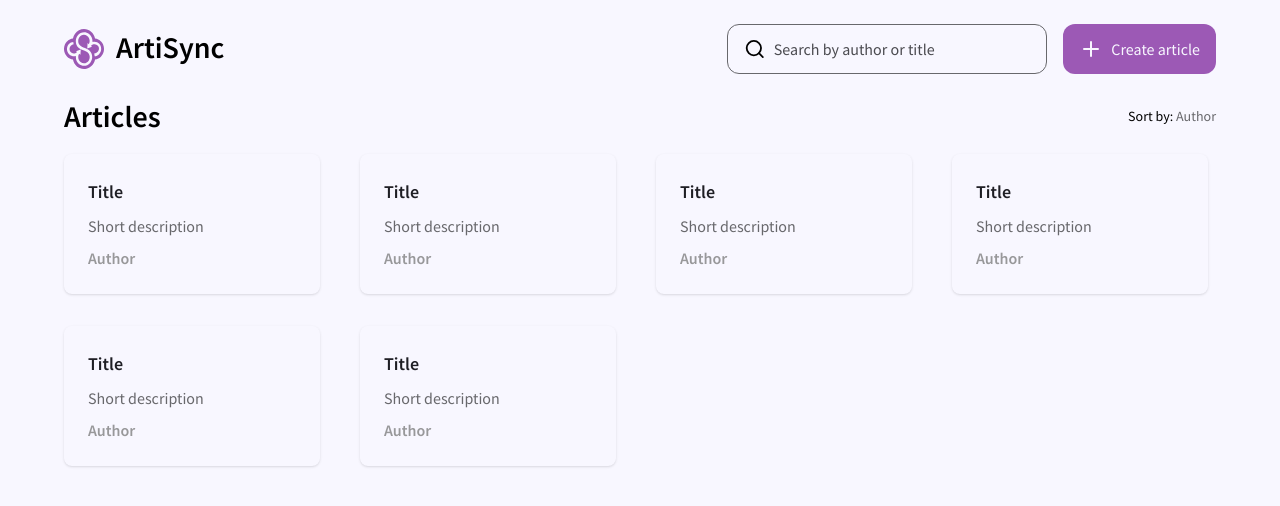
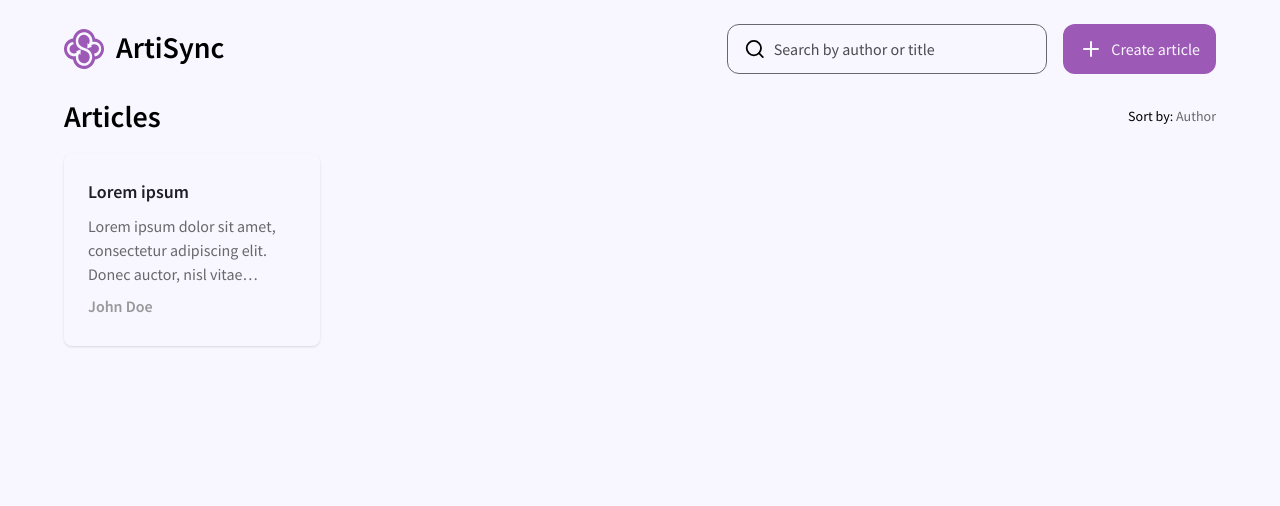
Before and after one commit to lutzzdias/artisync, a Next.js app: page / in a window 1280 px wide. Shown: the top 506 px of the page. Built offline with nearby package versions, Linux system fonts and the light colour scheme.

Commit message:
refactor: define card props and article interface

```diff
--- a/src/app/page.tsx
+++ b/src/app/page.tsx
@@ -16,12 +16,14 @@ export default function Home() {
 
       {/* grid */}
       <div className="grid grid-cols-4 gap-8">
-        <Card />
-        <Card />
-        <Card />
-        <Card />
-        <Card />
-        <Card />
+        <Card
+          article={{
+            title: 'Lorem ipsum',
+            description:
+              'Lorem ipsum dolor sit amet, consectetur adipiscing elit. Donec auctor, nisl vitae tincidunt ultricies, nunc sapien ultricies nunc, vitae ultricies nisl nunc eget nisl. Donec auctor, nisl vitae tincidunt ultricies, nunc sapien ultricies nunc, vitae ultricies nisl nunc eget nisl.',
+            author: 'John Doe',
+          }}
+        />
       </div>
     </div>
   )
--- a/src/components/Card.tsx
+++ b/src/components/Card.tsx
@@ -1,9 +1,19 @@
-export function Card() {
+interface Article {
+  title: string
+  description: string
+  author: string
+}
+
+interface CardProps {
+  article: Article
+}
+
+export function Card({ article }: CardProps) {
   return (
-    <div className="flex w-64 flex-col gap-2 rounded-lg p-6 shadow">
-      <h3 className="text-lg font-semibold text-gray-500">Title</h3>
-      <p className="text-gray-300">Short description</p>
-      <p className="font-semibold text-gray-200">Author</p>
+    <div className="flex h-48 w-64 flex-col gap-2 rounded-lg p-6 shadow">
+      <h3 className="text-lg font-semibold text-gray-500">{article.title}</h3>
+      <p className=" text-gray-300 line-clamp-3">{article.description}</p>
+      <p className="font-semibold text-gray-200">{article.author}</p>
     </div>
   )
 }
```
